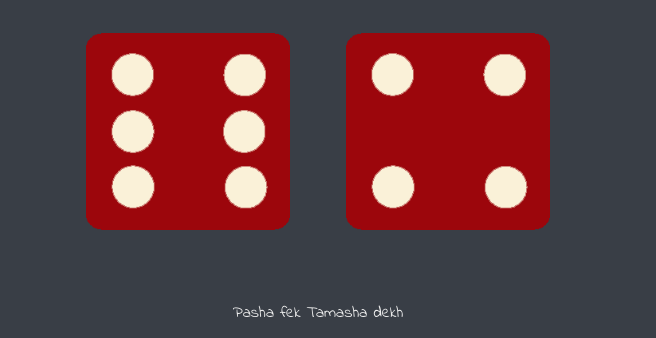
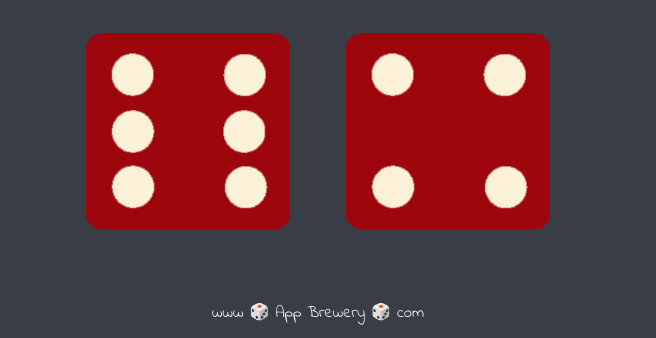
Before and after one commit to jeetbhati4u/Dicee, a plain HTML site: page index.html in a window 1280 px wide. Shown: the part 462-800 px from the top of the page, without its empty margins (322-978 px from the left). Drawn offline with Linux system fonts and the light colour scheme.

Commit message:
Update index.html
Updated footer

```diff
--- a/index.html
+++ b/index.html
@@ -29,7 +29,7 @@
   </body>
 
   <footer>
-    Pasha fek Tamasha dekh
+   www 🎲 App Brewery 🎲 com
   </footer>
 
 </html>
```
